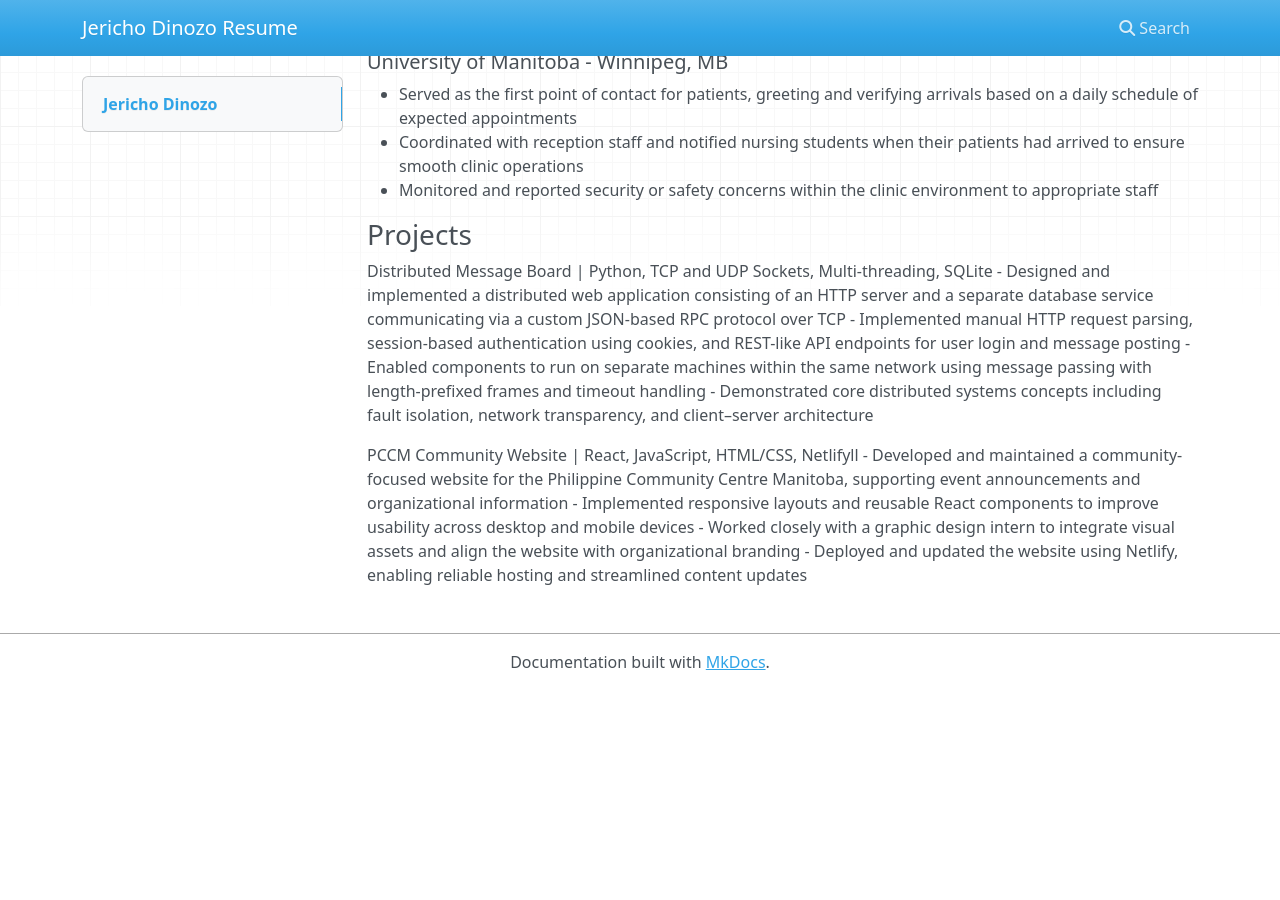
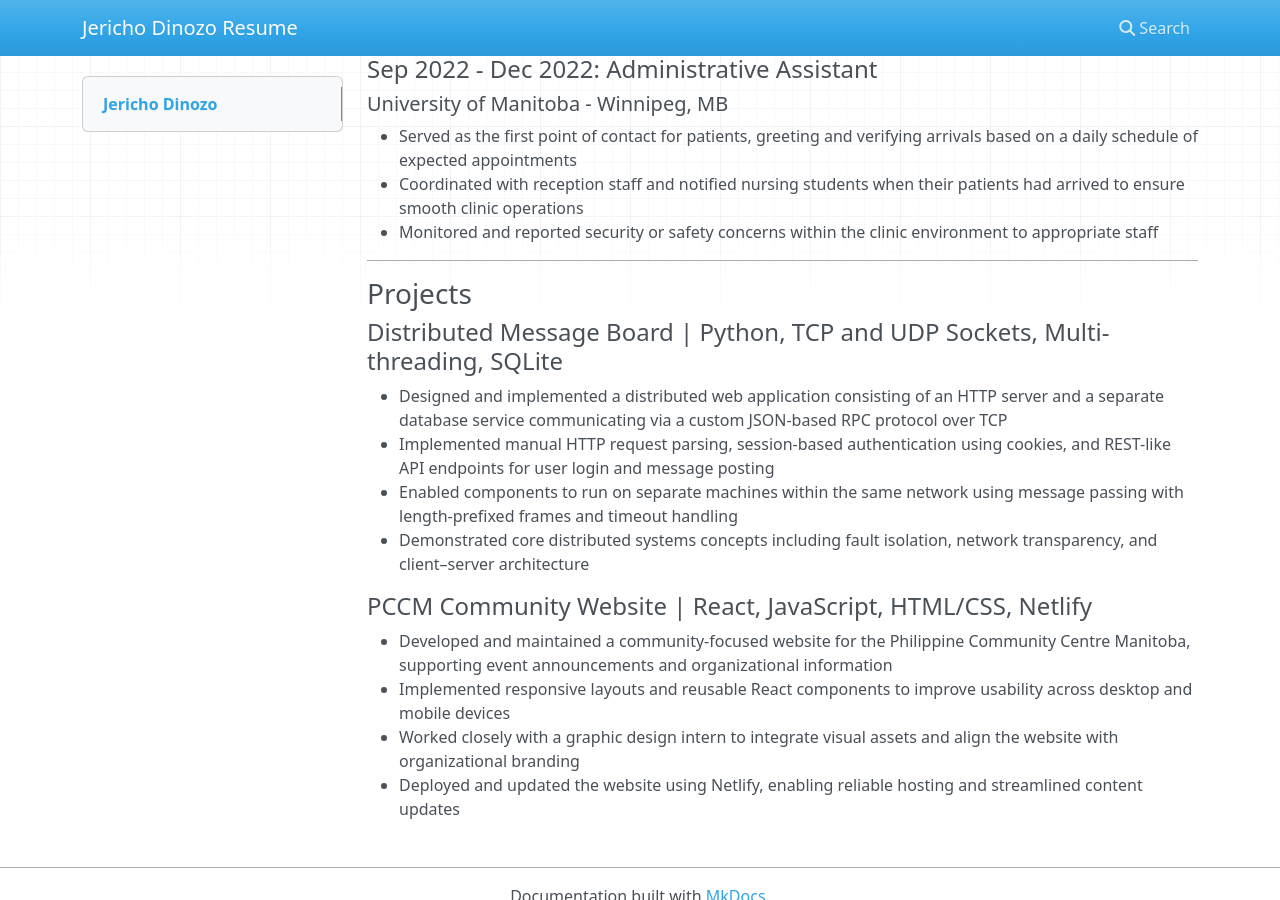
Before and after one commit to jerichodinozo/resume, an MkDocs documentation site: the page built from docs/index.md, in a window 1280 px wide and 900 px high, scrolled down 753 px. Built offline with MkDocs 1.6.1, drawn with Linux system fonts in a browser that asks for light colours; nearby versions of some CDN libraries; before the commit the page ends 1443 px from its top, so only the background shows below that; some of the changed text lies outside the part shown.

Commit message:
fix resume

```diff
--- a/docs/index.md
+++ b/docs/index.md
@@ -1,34 +1,53 @@
 # Jericho Dinozo
 ##### Winnipeg, Manitoba
 ##### 204-963-6454
-##### Email: Jericho.Jdinozo@gmail,com
+##### Email: Jericho.Jdinozo@gmail.com
 ##### Github: github.com/jerichodinozo
+
 ---
+
 ### Personal Profile
 I am a 5th year computer science student at the University of Manitoba. I have a strong interest in distributed systems and cybersecurity.
+
+---
+
 ### Education
 #### 2020 - 2026 Bachelor of Science in Computer Science
 University of Manitoba -- Winnipeg, MB
+
 ##### Relevant Coursework:
+
+---
+
 ### Experience
+
 #### May 2024 - Jul 2024: Web Development Intern
 ##### PCCM - Winnipeg, MB
+
 - Developed and maintained a production React-based website supporting events, announcements, and donation content for a non-profit organization
 - Built responsive UI components and pages based on stakeholder requirements
 - Collaborated with designers and staff and deployed updates via Netlify
+
 #### Sep 2022 - Dec 2022: Administrative Assistant
 ##### University of Manitoba - Winnipeg, MB
+
 - Served as the first point of contact for patients, greeting and verifying arrivals based on a daily schedule of expected appointments
 - Coordinated with reception staff and notified nursing students when their patients had arrived to ensure smooth clinic operations
 - Monitored and reported security or safety concerns within the clinic environment to appropriate staff
+
+---
+
 ### Projects
-Distributed Message Board | Python, TCP and UDP Sockets, Multi-threading, SQLite
+
+#### Distributed Message Board | Python, TCP and UDP Sockets, Multi-threading, SQLite
+
 - Designed and implemented a distributed web application consisting of an HTTP server and a separate database service communicating via a custom JSON-based RPC protocol over TCP
 - Implemented manual HTTP request parsing, session-based authentication using cookies, and REST-like API endpoints for user login and message posting
 - Enabled components to run on separate machines within the same network using message passing with length-prefixed frames and timeout handling
 - Demonstrated core distributed systems concepts including fault isolation, network transparency, and client–server architecture
 
-PCCM Community Website | React, JavaScript, HTML/CSS, Netlifyll
+#### PCCM Community Website | React, JavaScript, HTML/CSS, Netlify
+
 - Developed and maintained a community-focused website for the Philippine Community Centre Manitoba, supporting event announcements and organizational information
 - Implemented responsive layouts and reusable React components to improve usability across desktop and mobile devices
 - Worked closely with a graphic design intern to integrate visual assets and align the website with organizational branding
```
